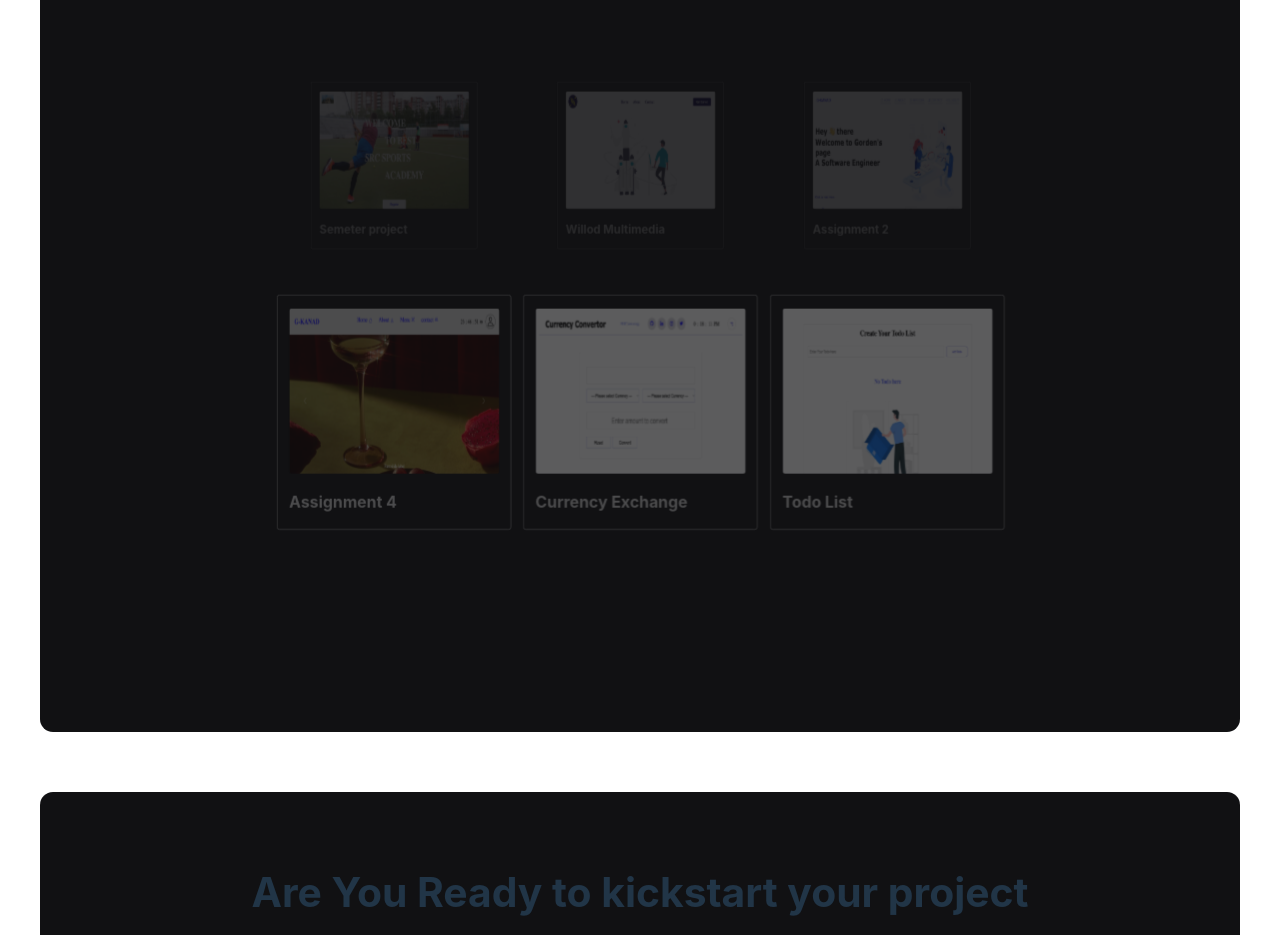
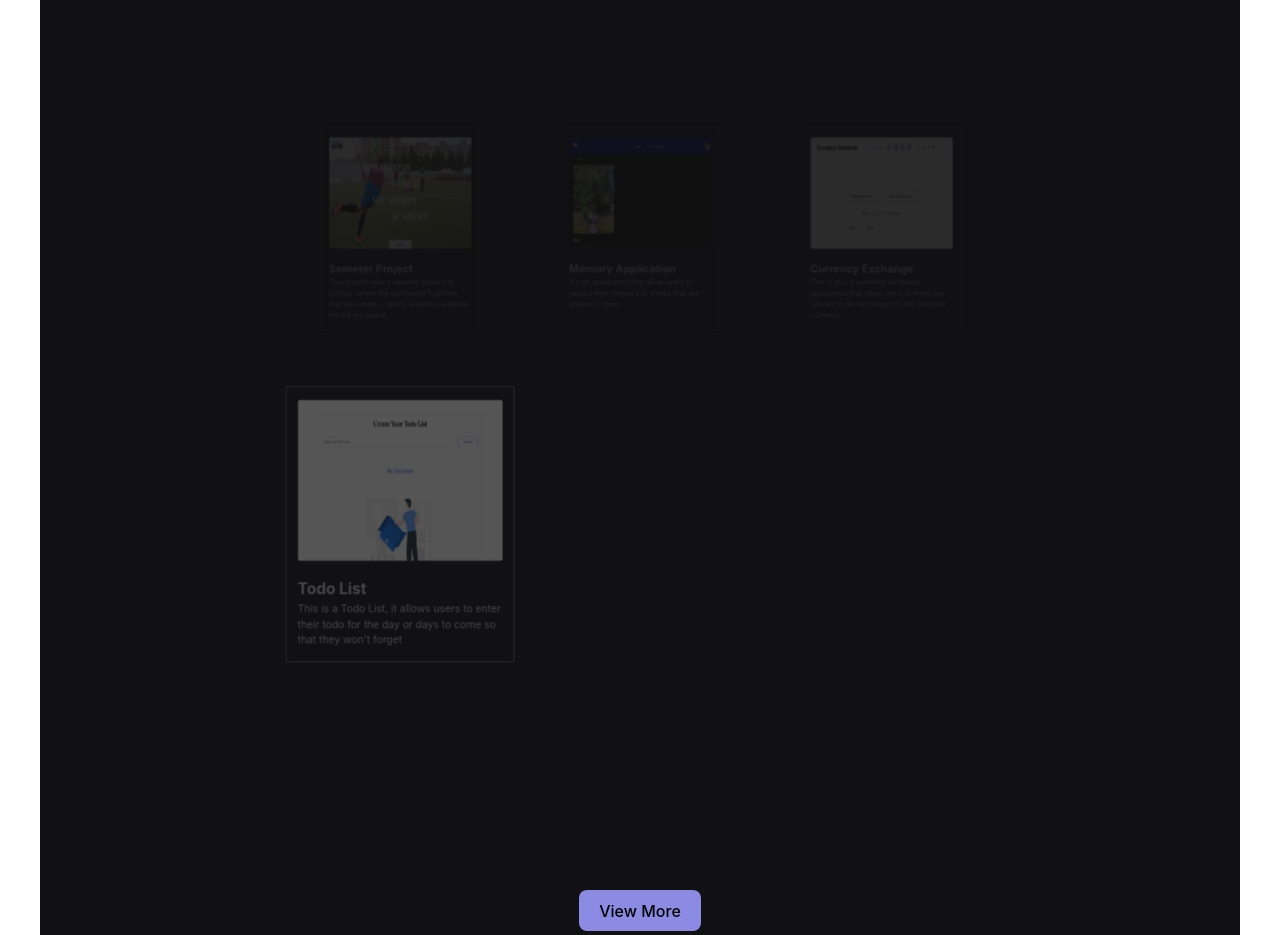
Before and after one commit to GordenArcher/Portfolio, a React (Vite) app in the folder portfolio/: page /portfolio in a window 1280 px wide. Shown: the part 680-1615 px from the top of the page. Built offline with nearby package versions, Linux system fonts and the light colour scheme; a small style sheet from the web is missing.

Commit message:
made and added some changes

```diff
--- a/portfolio/src/assets/CSS/portfolio.css
+++ b/portfolio/src/assets/CSS/portfolio.css
@@ -74,6 +74,25 @@
     font-size: 1rem;
 }
 
+.mwork{
+    padding: 70px;
+    position: relative;
+}
+
+.more{
+    text-align: center;
+}
+
+.more a button{
+    background: hsl(240, 62%, 72%);
+    transition: .3s ease;
+}
+
+.more button:hover{
+    background: transparent;
+    border: 1px solid hsl(240, 62%, 72%);
+}
+
 @media screen and (max-width:786px) {
     .portfolio_index{
         padding: 20px;
--- a/portfolio/src/pages/Portfolio.jsx
+++ b/portfolio/src/pages/Portfolio.jsx
@@ -1,8 +1,8 @@
 import '../assets/CSS/portfolio.css'
-import Proj1 from '../assets/images/proj1.jpeg'
+// import Proj1 from '../assets/images/proj1.jpeg''
 import Proj2 from '../assets/images/proj2.jpeg'
-import Proj3 from '../assets/images/proj3.jpeg'
-import Proj4 from '../assets/images/proj4.jpeg'
+import Proj3 from '../assets/images/over.jpeg'
+// import Proj4 from '../assets/images/proj4.jpeg'
 import Proj5 from '../assets/images/proj5.jpeg'
 import Proj6 from '../assets/images/proj6.jpeg'
 
@@ -36,7 +36,7 @@ const Portfolio = () => {
                                             <div className="project_content">
                                                 <div className="projecct_overview">
                                                     <a href="http://semester-project-six.vercel.app" target="_blank" rel="noopener noreferrer">
-                                                        <div className="proj_img">
+                                                        <div className="proj_img cs">
                                                             <img src={Proj2} alt="project image" />
                                                         </div>
                                                     </a>
@@ -45,37 +45,19 @@ const Portfolio = () => {
                                                 <div className="project_context">
                                                     <div className="frame_work">
                                                         <div className="fram_used">
-                                                            <h2>Semeter project</h2>
+                                                            <h2>Semeter Project</h2>
+                                                            <p>This project was a semeter project in school, where the proffessor highlited that we create a sports academy website for the src board</p>
                                                         </div>
 
                                                     </div>
                                                 </div>
                                             </div>
                                         </div>
+
                                         <div className="projects">
                                             <div className="project_content">
                                                 <div className="projecct_overview">
-                                                    <a href="http://willod-multimedia.vercel.app" target="_blank" rel="noopener noreferrer">
-                                                        <div className="proj_img">
-                                                            <img src={Proj1} alt="project image" />
-                                                        </div>
-                                                    </a>
-                                                </div>
-
-                                                <div className="project_context">
-                                                    <div className="frame_work">
-                                                        <div className="fram_used">
-                                                            <h2>Willod Multimedia</h2>
-                                                        </div>
-
-                                                    </div>
-                                                </div>
-                                            </div>
-                                        </div>
-                                        <div className="projects">
-                                            <div className="project_content">
-                                                <div className="projecct_overview">
-                                                    <a href="https://assignment-2-swart-pi.vercel.app/" target="_blank" rel="noopener noreferrer">
+                                                    <a href="https://recuerdo.vercel.app/" target="_blank" rel="noopener noreferrer">
                                                         <div className="proj_img">
                                                             <img src={Proj3} alt="project image" />
                                                         </div>
@@ -85,14 +67,15 @@ const Portfolio = () => {
                                                 <div className="project_context">
                                                     <div className="frame_work">
                                                         <div className="fram_used">
-                                                            <h2>Assignment 2</h2>
+                                                            <h2>Memory Application</h2>
+                                                            <p>It&apos;s an application that allow users to upload their memory or media that are unique to them</p>
                                                         </div>
 
                                                     </div>
                                                 </div>
                                             </div>
                                         </div>
-                                        <div className="projects">
+                                        {/* <div className="projects">
                                             <div className="project_content">
                                                 <div className="projecct_overview">
                                                     <a href="https://assignment-4-gold.vercel.app/" target="_blank" rel="noopener noreferrer">
@@ -111,7 +94,7 @@ const Portfolio = () => {
                                                     </div>
                                                 </div>
                                             </div>
-                                        </div>
+                                        </div> */}
                                         <div className="projects">
                                             <div className="project_content">
                                                 <div className="projecct_overview">
@@ -126,6 +109,7 @@ const Portfolio = () => {
                                                     <div className="frame_work">
                                                         <div className="fram_used">
                                                             <h2>Currency Exchange</h2>
+                                                            <p>This is also a currency exchange application that allow users to enter any amount to be exchanged in the selected currency</p>
                                                         </div>
                                                     </div>
                                                 </div>
@@ -145,6 +129,7 @@ const Portfolio = () => {
                                                     <div className="frame_work">
                                                         <div className="fram_used">
                                                             <h2>Todo List</h2>
+                                                            <p>This is a Todo List, it allows users to enter their todo for the day or days to come so that they won&apos;t forget </p>
                                                         </div>
                                                     </div>
                                                 </div>
@@ -152,6 +137,14 @@ const Portfolio = () => {
                                         </div>
                                     </div>
                                 </div>
+                            </div>
+                        </div>
+
+                        <div className='mwork'>
+                            <div className="more">
+                                <a href="https://github.com/GordenArcher">
+                                    <button>View More</button>
+                                </a>
                             </div>
                         </div>
                     </div>
```
Also changed, not shown: portfolio/src/assets/images/over.jpeg (added), 1 other file (tests, documents, lock files or other folders).
